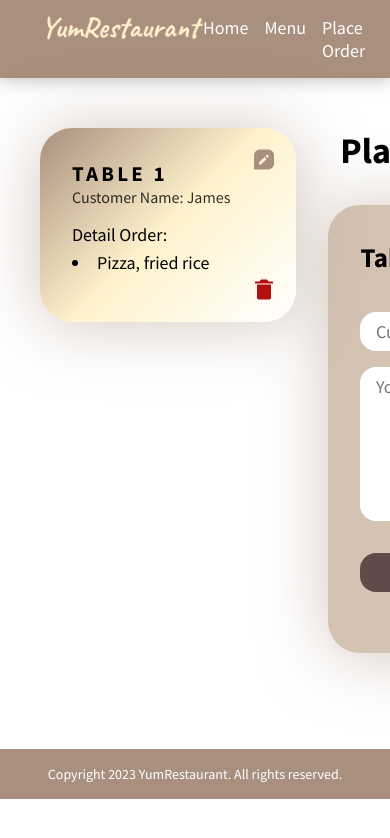
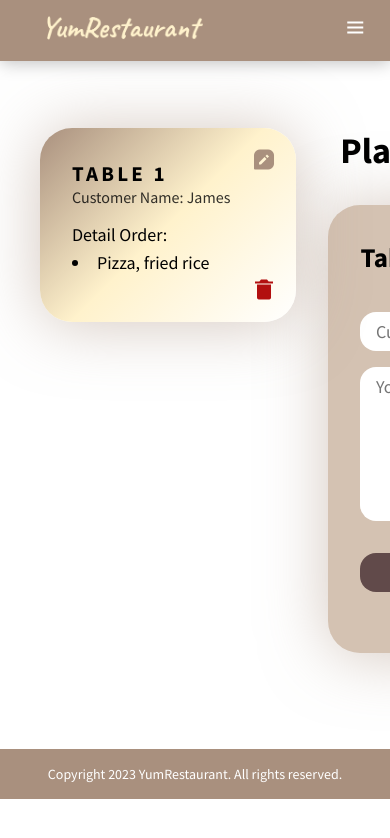
Before and after one commit to wardahnabilah/YumRestaurant-ReactCRUD, a React (Create React App) app: page / in a window 390 px wide. Shown: the top 838 px of the page. Built offline with nearby package versions, Linux system fonts and the light colour scheme.

Commit message:
Edit header and footer

```diff
--- a/src/components/Footer.css
+++ b/src/components/Footer.css
@@ -1,5 +1,7 @@
 footer {
     padding-block: 1rem;
+    position: relative;
+    inset: auto 0 0;
     text-align: center;
     background-color: var(--primary-color);
     color: var(--neutral-light);
--- a/src/components/Header.css
+++ b/src/components/Header.css
@@ -5,6 +5,7 @@ header {
     justify-content: space-between;
     background-color: var(--primary-color);
     box-shadow: var(--shadow-dark);
+    z-index: 9999;
 }
 
 .header-logo img {
@@ -20,3 +21,18 @@ header {
 .nav__link {
     color: var(--neutral-light);
 }
+
+.toggle-button i {
+    color: var(--neutral-light);
+    display: none;
+}
+
+@media (max-width: 700px) {
+    nav {
+        display: none;
+    }
+
+    .toggle-button i {
+        display: block;
+    }
+}
--- a/src/components/Header.js
+++ b/src/components/Header.js
@@ -6,6 +6,9 @@ export default function Header() {
         <header className="container">
             <div className="header-logo">
                 <a href="#"><img src={Logo} alt="" /></a>
+            </div>
+            <div className="toggle-button">
+                <i class='bx bx-menu'></i>
             </div>
             <nav>
                 <ul className='nav__list'>
```
